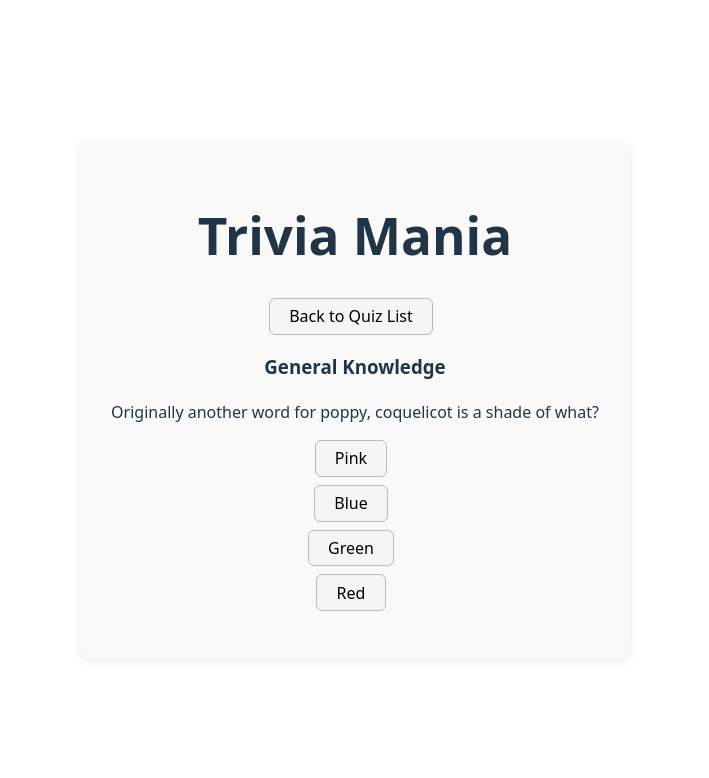
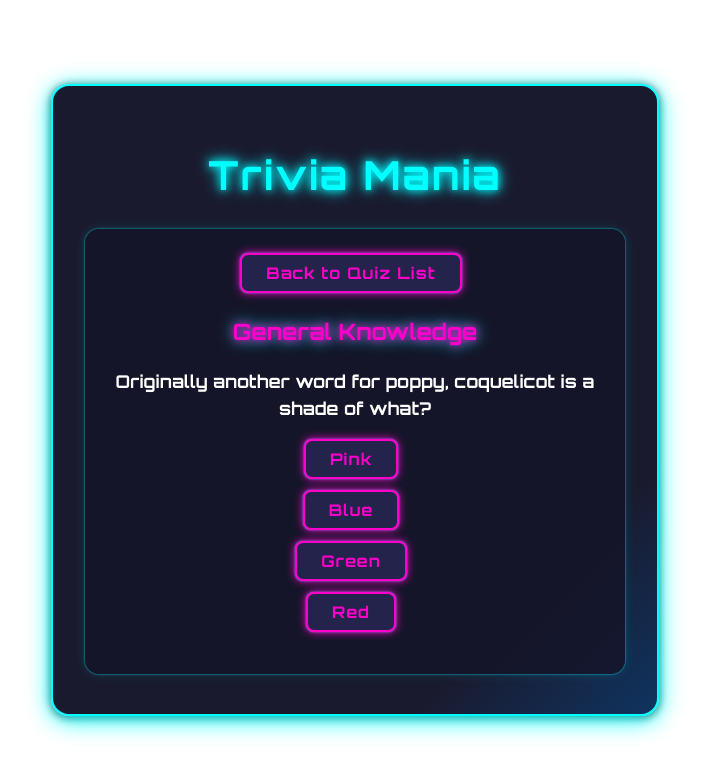
Before and after one commit to Wambui-Kibathi/trivia-quiz-app, a React (Vite) app: page / in a window 1280 px wide. Both pictures are taken after a click on the button "General Knowledge". Shown: the top 778 px of the page, without its empty margins (285-994 px from the left). Built offline with nearby package versions, Linux system fonts and the light colour scheme.

Commit message:
fourth commit

```diff
--- a/src/TriviaMania.css
+++ b/src/TriviaMania.css
@@ -1,50 +1,107 @@
+@import url('https://fonts.googleapis.com/css2?family=Orbitron:wght@700&display=swap');
+
 .trivia-mania-app {
-  max-width: 500px;
+  max-width: 540px;
   margin: 2rem auto;
-  padding: 2rem;
-  background: #f9f9f9;
-  border-radius: 12px;
-  box-shadow: 0 2px 8px rgba(0,0,0,0.08);
+  padding: 2.5rem 2rem;
+  background: linear-gradient(135deg, #1a1a2e 80%, #0f3460 100%);
+  border-radius: 18px;
+  box-shadow: 0 4px 24px 0 #0ff, 0 1.5px 8px 0 #222;
+  font-family: 'Orbitron', 'Segoe UI', Arial, sans-serif;
+  color: #fff;
+  border: 2.5px solid #0ff;
+}
+
+.trivia-mania-app h1 {
+  font-size: 2.5rem;
+  letter-spacing: 2px;
+  color: #0ff;
+  text-shadow: 0 0 8px #0ff, 0 0 16px #00f2fe;
+  margin-bottom: 2rem;
+  text-align: center;
 }
 .quiz-list ul {
   list-style: none;
   padding: 0;
 }
 .quiz-list li {
-  margin-bottom: 1rem;
+  margin-bottom: 1.2rem;
 }
 .quiz-list button {
-  padding: 0.5rem 1.5rem;
-  font-size: 1rem;
-  border-radius: 6px;
-  border: 1px solid #ccc;
-  background: #fff;
+  padding: 0.7rem 2.2rem;
+  font-size: 1.1rem;
+  border-radius: 10px;
+  border: 2px solid #0ff;
+  background: #23234b;
+  color: #0ff;
+  font-family: 'Orbitron', 'Segoe UI', Arial, sans-serif;
+  font-weight: bold;
+  letter-spacing: 1px;
+  box-shadow: 0 0 8px #0ff, 0 0 2px #00f2fe;
   cursor: pointer;
-  transition: background 0.2s;
+  transition: background 0.2s, color 0.2s, box-shadow 0.2s;
 }
 .quiz-list button:hover {
-  background: #e0eaff;
+  background: #0ff;
+  color: #23234b;
+  box-shadow: 0 0 16px #0ff, 0 0 8px #00f2fe;
 }
 .questions-card {
-  margin-top: 1rem;
+  margin-top: 1.5rem;
+  background: rgba(20, 20, 40, 0.85);
+  border-radius: 14px;
+  padding: 1.5rem 1rem 1.5rem 1rem;
+  box-shadow: 0 0 12px #0ff2, 0 0 2px #00f2fe;
+}
+.questions-card h3 {
+  color: #ff00cc;
+  text-shadow: 0 0 8px #ff00cc, 0 0 16px #0ff;
+  font-size: 1.4rem;
+  margin-bottom: 1.2rem;
+  text-align: center;
 }
 .questions-card ul {
   list-style: none;
   padding: 0;
 }
 .questions-card li {
-  margin-bottom: 0.5rem;
+  margin-bottom: 0.7rem;
 }
 .questions-card button {
-  padding: 0.4rem 1.2rem;
+  padding: 0.5rem 1.5rem;
   margin-right: 0.5rem;
-  border-radius: 6px;
-  border: 1px solid #bbb;
-  background: #f5f5f5;
+  border-radius: 8px;
+  border: 2px solid #ff00cc;
+  background: #23234b;
+  color: #ff00cc;
+  font-family: 'Orbitron', 'Segoe UI', Arial, sans-serif;
+  font-weight: bold;
+  font-size: 1rem;
+  letter-spacing: 1px;
+  box-shadow: 0 0 8px #ff00cc, 0 0 2px #0ff;
   cursor: pointer;
-  transition: background 0.2s;
+  transition: background 0.2s, color 0.2s, box-shadow 0.2s;
+}
+.questions-card button:hover:not(:disabled) {
+  background: #ff00cc;
+  color: #23234b;
+  box-shadow: 0 0 16px #ff00cc, 0 0 8px #0ff;
 }
 .questions-card button:disabled {
   opacity: 0.7;
   cursor: not-allowed;
+  background: #23234b;
+  color: #888;
+  border: 2px solid #444;
 }
+.questions-card .questions-card button[style*='background: #aaffaa'] {
+  background: #0ff !important;
+  color: #23234b !important;
+  border: 2px solid #0ff !important;
+  box-shadow: 0 0 16px #0ff, 0 0 8px #00f2fe !important;
+}
+.questions-card div {
+  margin-top: 1rem;
+  text-align: center;
+  font-size: 1.1rem;
+}
```
